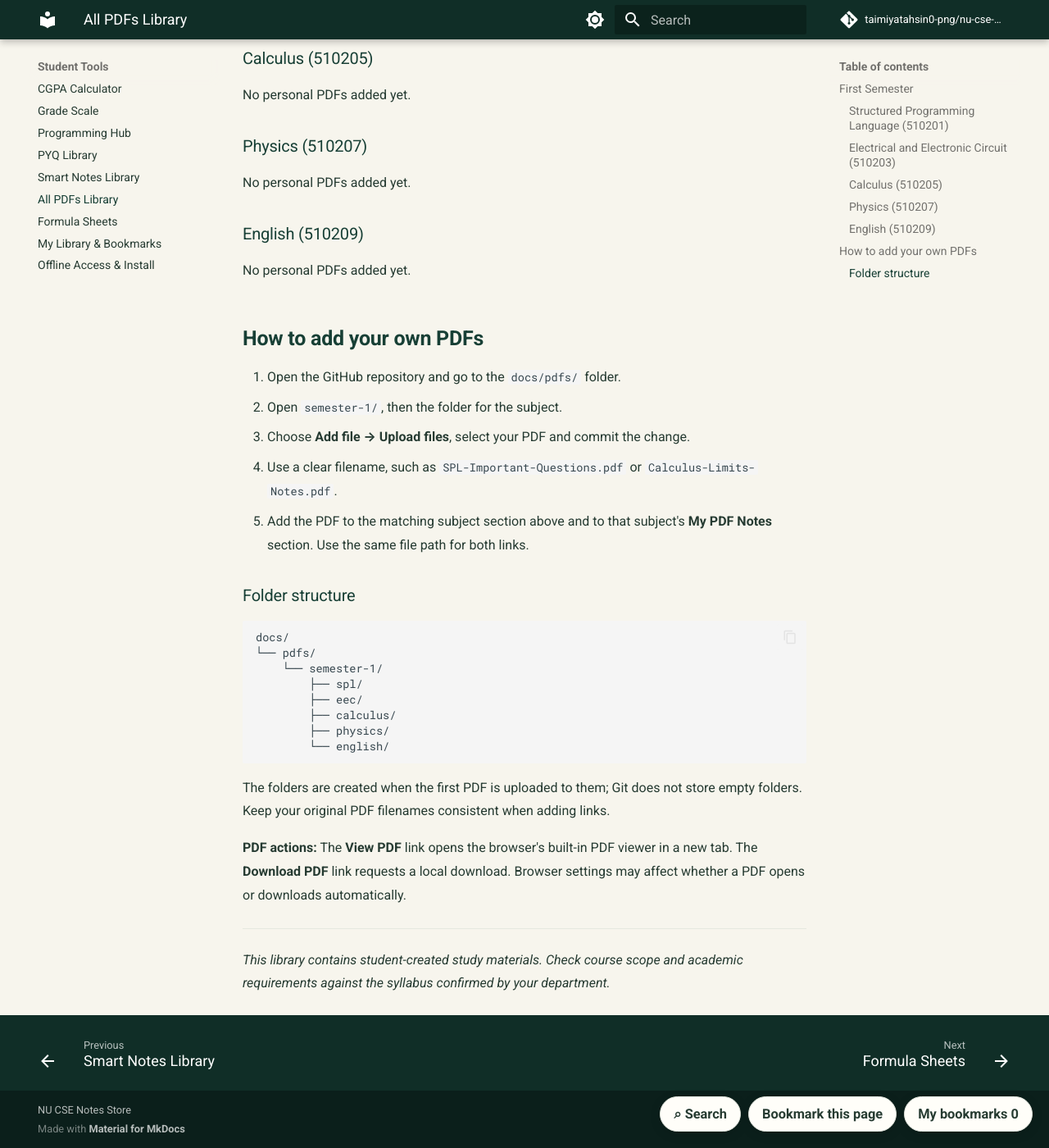
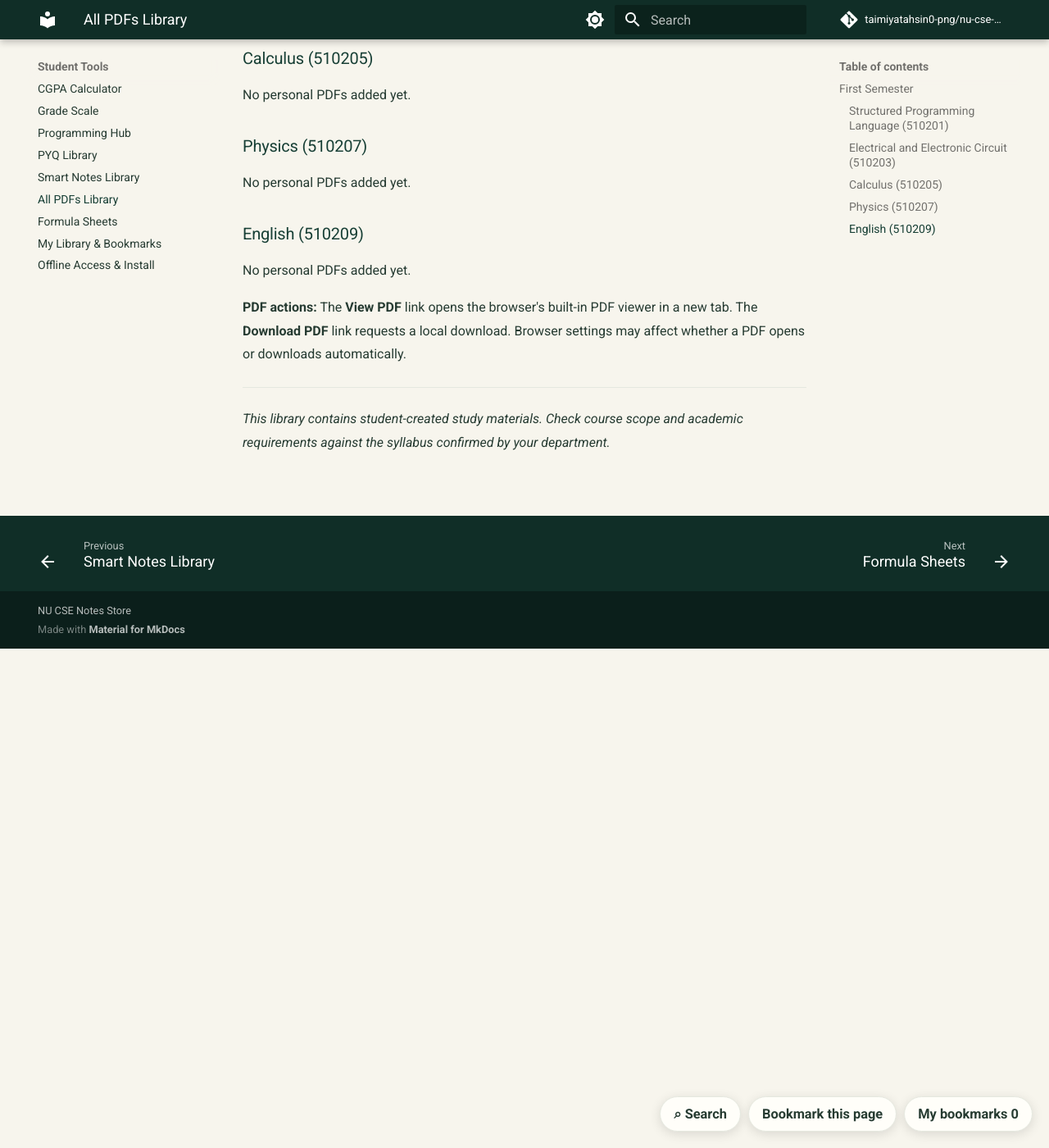
Before and after one commit to taimiyatahsin0-png/nu-cse-notes-store, an MkDocs documentation site: the page built from docs/tools/pdf-library.md, in a window 1280 px wide and 1400 px high, scrolled down 609 px. Shown: the whole window at 82% size. Built offline with MkDocs 1.6.1 and Material for MkDocs 9.7.7, drawn with Linux system fonts in a browser that asks for light colours; comment, search, counter and statistics services are not loaded.

Commit message:
Remove PDF upload instructions from library page

````diff
--- a/docs/tools/pdf-library.md
+++ b/docs/tools/pdf-library.md
@@ -29,29 +29,6 @@ No personal PDFs added yet.
 
 No personal PDFs added yet.
 
-## How to add your own PDFs
-
-1. Open the GitHub repository and go to the `docs/pdfs/` folder.
-2. Open `semester-1/`, then the folder for the subject.
-3. Choose **Add file → Upload files**, select your PDF and commit the change.
-4. Use a clear filename, such as `SPL-Important-Questions.pdf` or `Calculus-Limits-Notes.pdf`.
-5. Add the PDF to the matching subject section above and to that subject's **My PDF Notes** section. Use the same file path for both links.
-
-### Folder structure
-
-```text
-docs/
-└── pdfs/
-    └── semester-1/
-        ├── spl/
-        ├── eec/
-        ├── calculus/
-        ├── physics/
-        └── english/
-```
-
-The folders are created when the first PDF is uploaded to them; Git does not store empty folders. Keep your original PDF filenames consistent when adding links.
-
 **PDF actions:** The **View PDF** link opens the browser's built-in PDF viewer in a new tab. The **Download PDF** link requests a local download. Browser settings may affect whether a PDF opens or downloads automatically.
 
 ---
````
